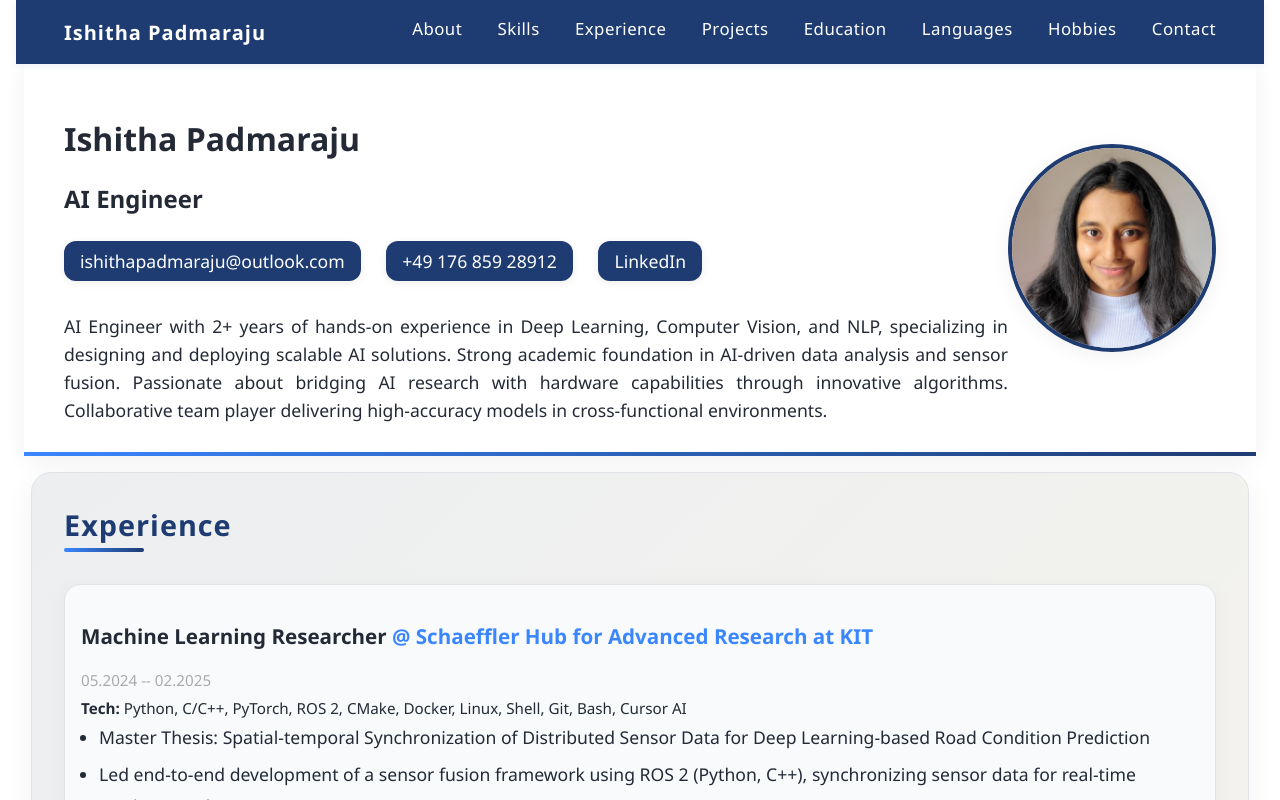
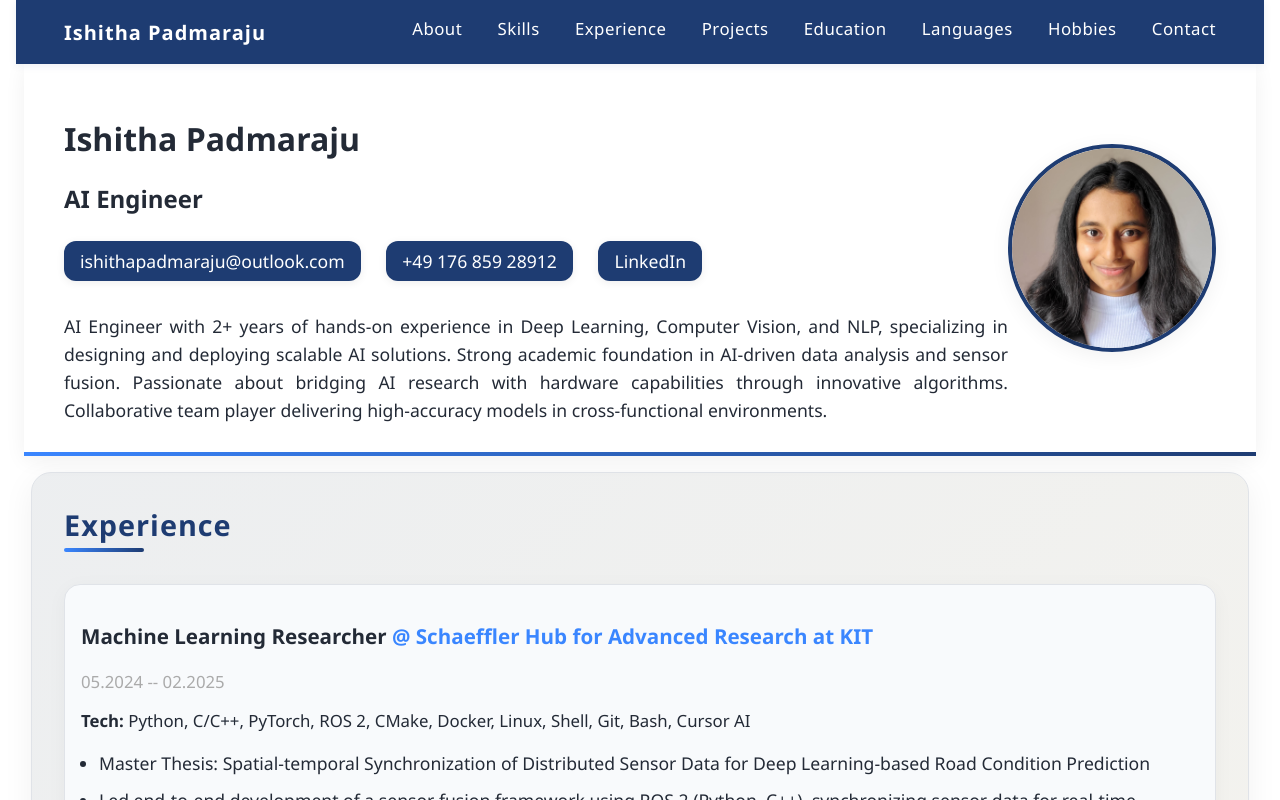
Before and after one commit to Ishitha-P/portfolio, a React (Create React App) app: page / in a window 1280 px wide. Shown: the top 800 px of the page. Built offline with nearby package versions, Linux system fonts and the light colour scheme.

Commit message:
update layout margins and padding

```diff
--- a/src/App.tsx
+++ b/src/App.tsx
@@ -53,8 +53,8 @@ function App() {
         {experienceItems.map((item, index) => (
           <div key={index} className={styles.card}>
             <h3>{item.title} <span style={{ color: '#3a86ff' }}>@ {item.name}</span></h3>
-            <div style={{ fontSize: '0.95rem', margin: '0.2rem 0 0.5rem 0', color: '#aaa' }}>{item.dateRange}</div>
-            {item.techStack && <div style={{ fontSize: '0.95rem', marginBottom: 4 }}><b>Tech:</b> {item.techStack}</div>}
+            <div style={{ fontSize: '1.05rem', margin: '0. 0 0.2rem 0', color: '#aaa' }}>{item.dateRange}</div>
+            {item.techStack && <div style={{ fontSize: '1.05rem', margin: '1.0rem 0 1.0rem 0' }}><b>Tech:</b> {item.techStack}</div>}
             <ul style={{ margin: 0, paddingLeft: 18 }}>
               {item.summaryPoints.map((point, i) => (
                 <li key={i}>{point}</li>
@@ -118,7 +118,7 @@ function App() {
             acc[skill.category].push(skill);
             return acc;
           }, {} as Record<string, typeof skills>)).map(([category, skillsInCategory], idx) => (
-            <div key={category} style={{ marginBottom: '2.2rem' }}>
+            <div key={category} style={{ marginBottom: '1.0rem' }}>
               <div style={{ fontWeight: 600, fontSize: '1.2rem', marginBottom: 12 }}>
                 {category}
               </div>
@@ -187,8 +187,8 @@ function App() {
       </section>
 
       <section className={styles.section} id="languages">
-        <div className={styles.sectionTitle}>Languages</div>
-        <div className={styles.tileGrid}>
+        <h2 className={styles.sectionTitle}>Languages</h2>
+        <div className={styles.tileGrid} style={{ marginBottom: '1.0rem' }}>
           {languages.map((lang, idx) => {
             const langIconMap: Record<string, string> = {
               English: '🇬🇧',
@@ -208,8 +208,8 @@ function App() {
       </section>
 
       <section className={styles.section} id="hobbies">
-        <div className={styles.sectionTitle}>Hobbies</div>
-        <div className={styles.tileGrid}>
+        <h2 className={styles.sectionTitle}>Hobbies</h2>
+        <div className={styles.tileGrid} style={{ marginBottom: '1.0rem' }}>
           {hobbies.map((hobby, idx) => {
             const hobbyIconMap: Record<string, string> = {
               'Yoga and meditation': '🧘',
```
